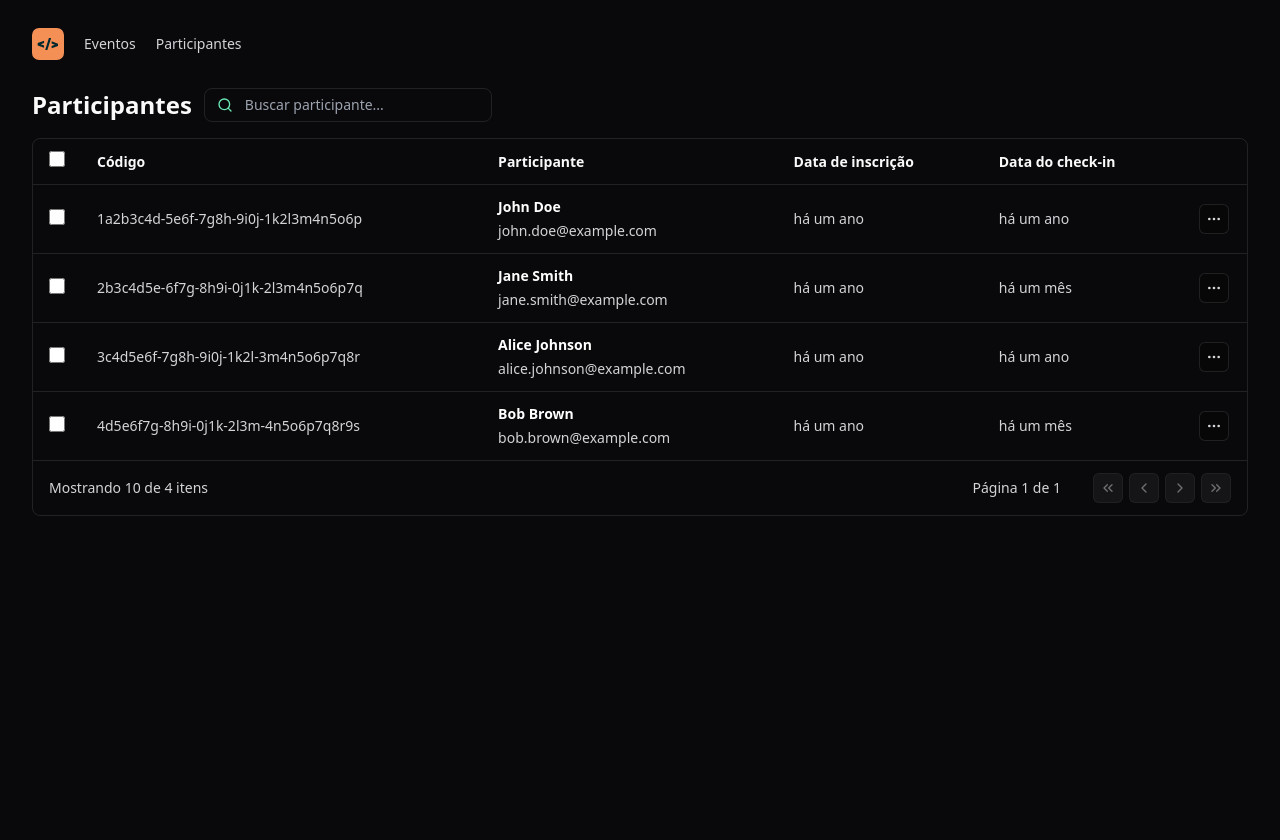
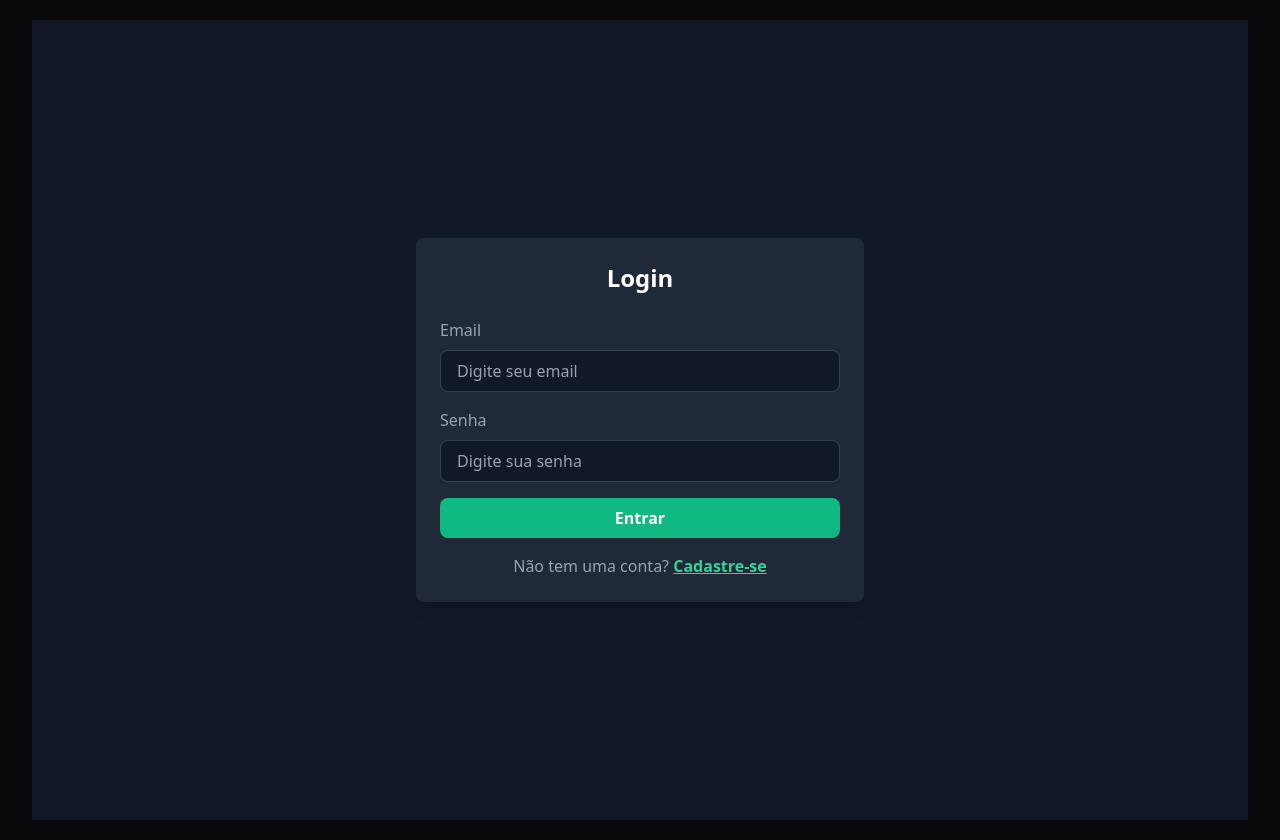
Before and after one commit to jotacloud/web-project, a React (Vite) app in the folder frontend/: page / in a window 1280 px wide. Before the commit the page ends 800 px from the top, so only its background shows below. Built offline with nearby package versions, Linux system fonts and the light colour scheme.

Commit message:
subindo lógica de login e cadastro

```diff
--- a/frontend/src/App.tsx
+++ b/frontend/src/App.tsx
@@ -1,11 +1,35 @@
+import { useState } from 'react';
 import { Header } from './components/Header';
 import { AttendeeList } from './pages/Attendee-list';
+import AuthForm from './components/AuthForm';
 
 function App() {
+  const [isAuthenticated, setIsAuthenticated] = useState(false);
+
+  const handleLogin = (email: string, password: string) => {
+    console.log("Login com:", email, password);
+    // Aqui você pode adicionar a lógica de autenticação
+    // Se o login for bem-sucedido, atualizar o estado para true
+    setIsAuthenticated(true);
+  };
+
+  const handleRegister = (email: string, password: string) => {
+    console.log("Cadastro com:", email, password);
+    // Aqui você pode adicionar a lógica de registro
+    // Se o registro for bem-sucedido, atualizar o estado para true
+    setIsAuthenticated(true);
+  };
+
   return (
     <div className="max-w-[1216px] mx-auto py-5 flex flex-col gap-5">
-      <Header />
-      <AttendeeList />
+      {!isAuthenticated ? (
+        <AuthForm onLogin={handleLogin} onRegister={handleRegister} />
+      ) : (
+        <>
+          <Header />
+          <AttendeeList />
+        </>
+      )}
     </div>
   );
 }
```
